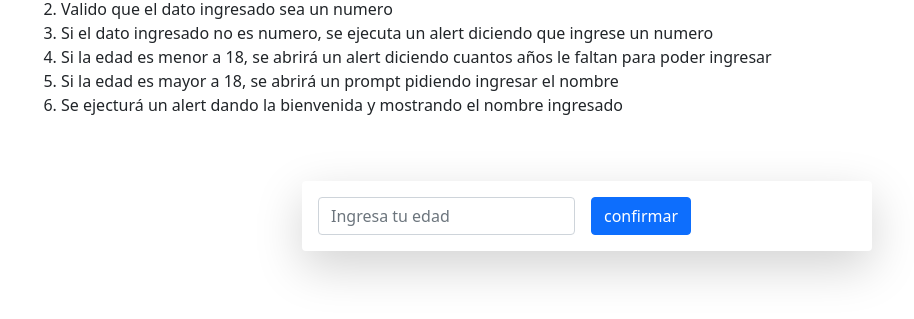
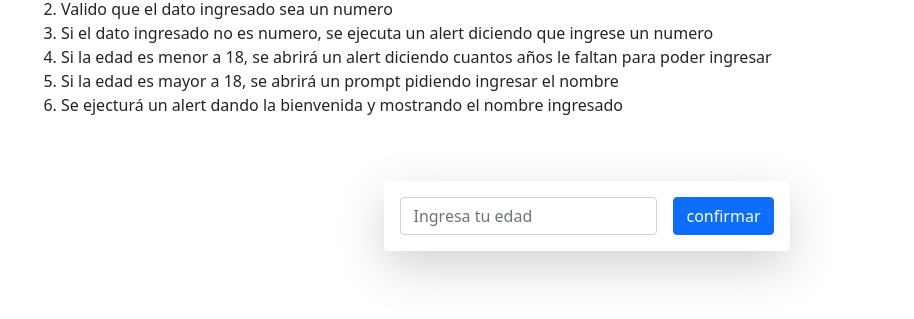
Before and after one commit to maicuel/maicuel-js, a plain HTML site: page index.html in a window 1280 px wide. Shown: the part 121-440 px from the top of the page, without its empty margins (53-967 px from the left). Drawn offline with nearby package versions, Linux system fonts and the light colour scheme.

Commit message:
tercer  intento'

```diff
--- a/index.html
+++ b/index.html
@@ -31,7 +31,7 @@
     <section>
         <div class="container">
             <div class="row dflex justify-content-center">
-                <div class="col-6 shadow-lg p-3 mb-5 bg-body rounded">
+                <div class="col-auto shadow-lg p-3 mb-5 bg-body rounded">
                     <form class="row g-3">
                         <div class="col-auto">
                           <label for="inputEdad" class="visually-hidden">Ingresa tu edad</label>
--- a/main.js
+++ b/main.js
@@ -2,6 +2,7 @@ console.log('estamos conectados :)')
 
 
 function ingresarEdad() {
+
    let edad = document.getElementById("inputEdad").value;
    console.log(edad)
 
```
